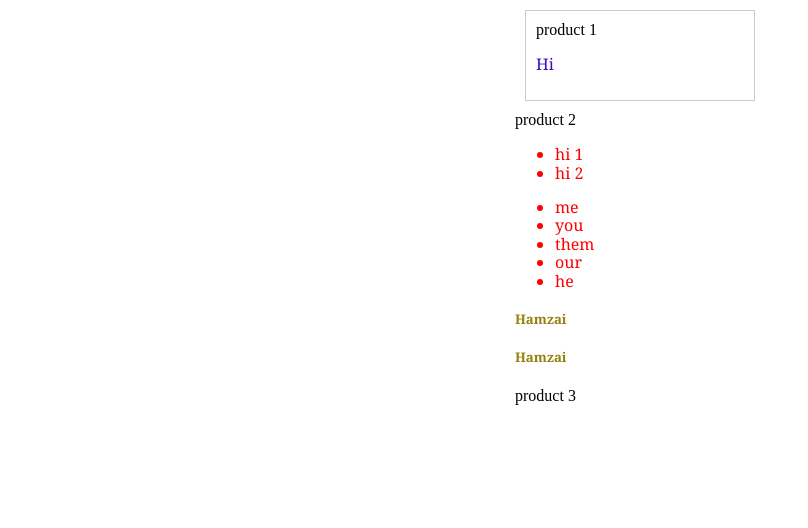
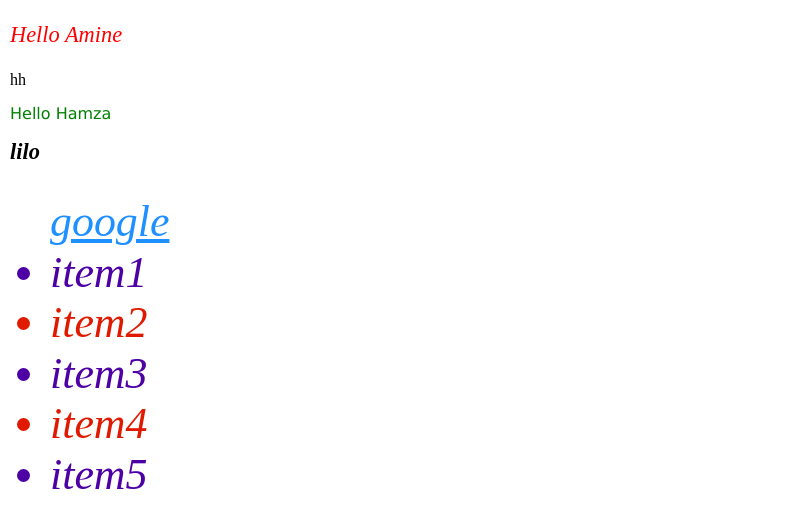
Before and after one commit to hamzadabaghi/html-css, a plain HTML site: page part-1/index.html in a window 1280 px wide. Shown: the whole page, without its empty margins (0-808 px from the left). Drawn offline with Linux system fonts and the light colour scheme.

Commit message:
pseudo selectors

```diff
--- a/part-1/index.html
+++ b/part-1/index.html
@@ -9,30 +9,21 @@
     <link rel="stylesheet" href="./styles/styles.css" />
   </head>
   <body>
-    <section id="products">
-      <article class="product">
-        product 1
-        <p>Hi</p>
-      </article>
-      <article class="product2">
-        product 2
+    <article>
+      <p>Hello Amine</p>
+      <p>hh</p>
+      <p>Hello Hamza</p>
+      <h1>lilo</h1>
+      <section>
         <ul>
-          <li>hi 1</li>
-          <li>hi 2</li>
+          <a href="https://www.google.com/">google</a>
+          <li>item1</li>
+          <li>item2</li>
+          <li>item3</li>
+          <li>item4</li>
+          <li>item5</li>
         </ul>
-        <section>
-          <ul>
-            <li>me</li>
-            <li>you</li>
-            <li>them</li>
-            <li>our</li>
-            <li>he</li>
-          </ul>
-        </section>
-      </article>
-      <h5>Hamzai</h5>
-      <h5>Hamzai</h5>
-      <article class="product3">product 3</article>
-    </section>
+      </section>
+    </article>
   </body>
 </html>
--- a/part-1/styles/styles.css
+++ b/part-1/styles/styles.css
@@ -3,42 +3,58 @@ body {
   margin: 10px;
 }
 
-/* id selector */
-#products {
-  margin: 0 auto;
-  width: 250px;
+/* selects the first element of each type after the article tag */
+article :first-of-type {
+  font-size: 140%;
+  font-style: italic;
+}
+/* selects the first element of type p after the article tag */
+article p:first-of-type {
+  font-size: 140%;
+  font-style: italic;
 }
 
-/* class selector */
-.product {
-  border: 1px solid #ccc;
-  margin: 10px;
-  padding: 10px;
+/* selects the last element of type p after the article tag */
+article p:last-of-type {
+  font-weight: lighter;
+  font-family: Verdana, Geneva, Tahoma, sans-serif;
+  color: green;
 }
 
-/* selects just the first p element after the product section */
-.product > p {
-  color: rgb(62, 11, 191);
-  font-family: Georgia, 'Times New Roman', Times, serif;
+/* selects the first element after the article tag */
+article :first-child {
+  font-size: 140%;
+  font-style: italic;
+  color: red;
 }
 
-/* selects all the ul elements after the product2 article */
-.product2 ul {
-  color: red;
-  font-family: Georgia, 'Times New Roman', Times, serif;
+/* selects the last element after the article tag = tag :last-of-type */
+article :last-child {
+  font-size: 140%;
+  font-style: italic;
+  color: rgb(88, 169, 8);
 }
 
-/* selects imediatly the h5 element that comes after the product2 article */
-.product2 + h5 {
-  color: rgb(147, 129, 11);
-  font-family: Georgia, 'Times New Roman', Times, serif;
+/* selects items based on their positions in ul document */
+ul li:nth-child(odd) {
+  font-size: 140%;
+  font-style: italic;
+  color: rgb(223, 26, 0);
+}
+ul li:nth-child(even) {
+  font-size: 140%;
+  font-style: italic;
+  color: rgb(77, 0, 164);
 }
 
-/* selects all the h5 element that come after the product2 article */
-.product2 ~ h5 {
-  color: rgb(147, 129, 11);
-  font-family: Georgia, 'Times New Roman', Times, serif;
+/* links */
+a:visited,
+a:link {
+  color: dodgerblue;
 }
 
-/* conclusion : relational selectors are great when you know that the referenced element won't changed in the future
-   , they have also a slower rendering speaking of the browser, it's not generally a good practice*/
+/* hover:mouse, focus: tap key*/
+a:hover,
+a:focus {
+  color: darkgoldenrod;
+}
```
